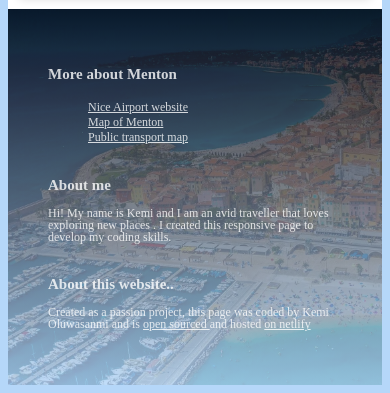
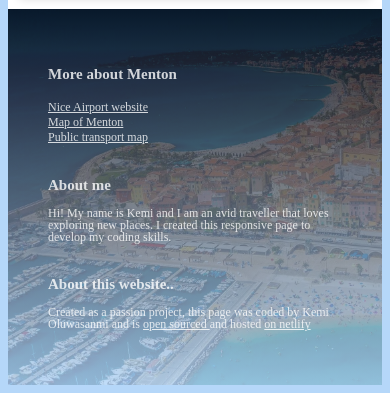
Before and after one commit to Kemi-ol/Tourism, a plain HTML site: page Index.html in a window 390 px wide. Shown: the part 3861-4254 px from the top of the page. Drawn offline with Linux system fonts and the light colour scheme; a script that the page names is missing.

```diff
--- a/src/styles.css
+++ b/src/styles.css
@@ -183,6 +183,11 @@ footer h3{
     opacity: 0.8;
 }
 
+li{
+    text-align: left;
+    margin-left:-30px;
+}
+
 footer a{
     color: white;
 }
@@ -252,7 +257,9 @@ footer h3{
     font-size: 15px;
     text-align: left;
 }
-
+li{
+    margin-left:-40px;
+}
 .info{
     padding: 0px;
     text-align: left;
```
Also changed, not shown: Index.html (+1 -1 lines).
